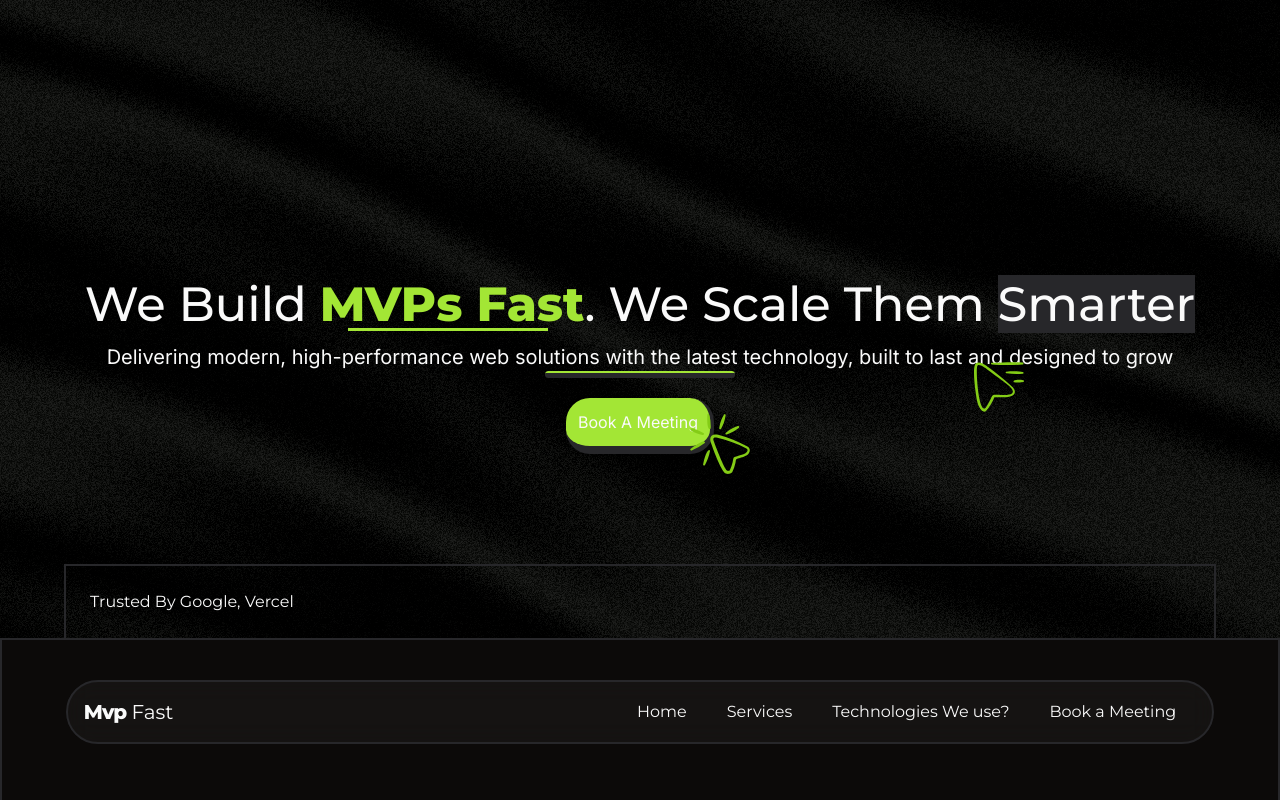
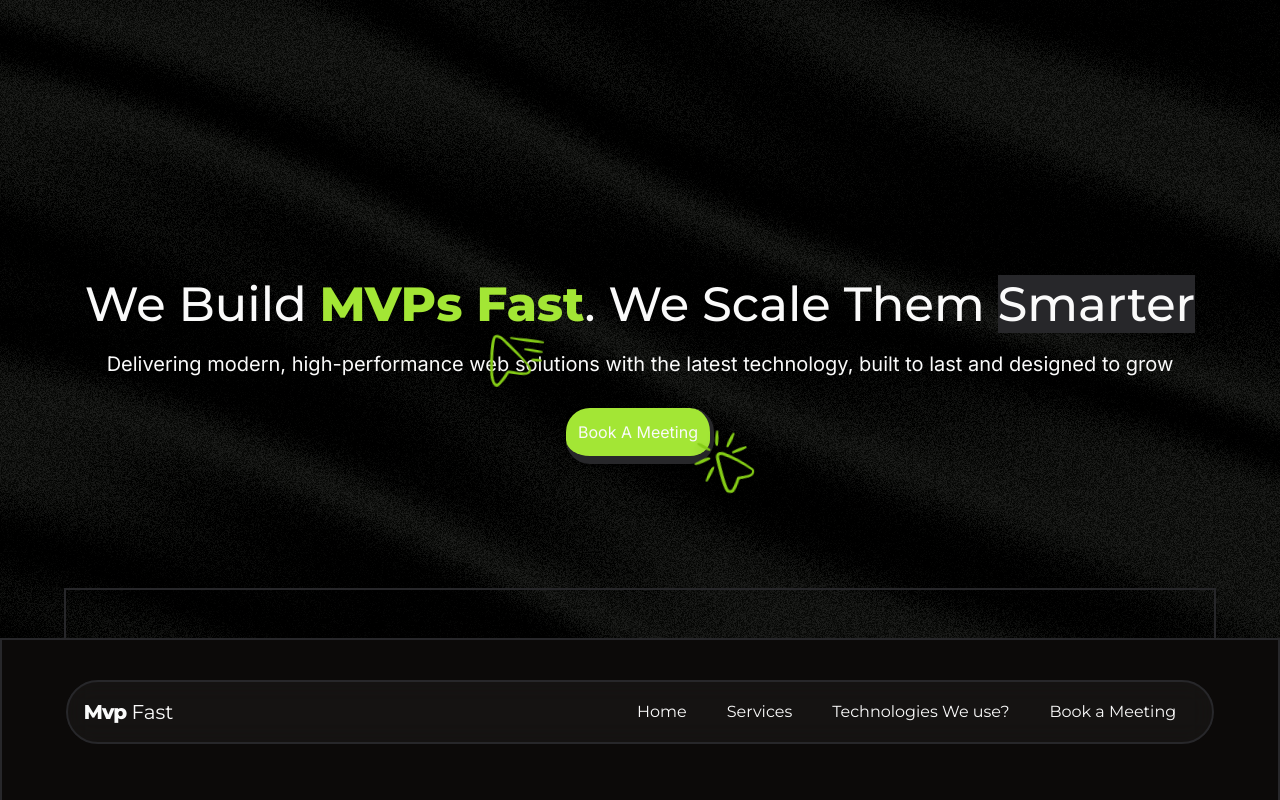
Before and after one commit to AyanAhmadKhan01/freelancePage, a Next.js app: page / in a window 1280 px wide. Shown: the top 800 px of the page. Built offline with nearby package versions, Linux system fonts and the light colour scheme.

Commit message:
Completed

```diff
--- a/src/app/layout.tsx
+++ b/src/app/layout.tsx
@@ -1,4 +1,3 @@
-import type { Metadata } from "next";
 import { Montserrat, Inter} from "next/font/google"
 import "./globals.css";
 import { ThemeProvider } from "./themeProvider";
@@ -15,10 +14,29 @@ const inter = Inter({
 })
 
 
-export const metadata: Metadata = {
-  title: "MvpFast",
-  description: "Get Your MVP Built Fast and Scalable",
+export const metadata = {
+  title: "Mvp Fast | Best Web Development Agency in Bangalore",
+  description:
+    "Mvp Fast offers full-stack website development in Bangalore. Experts in React, Next.js, Node.js, Prisma, MongoDB, AWS, and more.",
+  keywords:
+    "Web Development Agency Bangalore, Full Stack Development Bangalore, Next.js Developers Bangalore, React Agency India, Startup Web Agency Bangalore",
+  openGraph: {
+    title: "Mvp Fast - Website Development Agency in Bangalore",
+    description:
+      "We build fast, scalable, modern websites using React, Next.js, Node.js, Prisma, MongoDB, PostgreSQL, AWS & more.",
+    url: "https://mvpfast.com/",
+    images: [
+      {
+        url: "https://res.cloudinary.com/dt5qoqw6u/image/upload/v1758294633/mkqetfpr21r7eovalpwx.png",
+        alt: "Mvp Fast Preview",
+      },
+    ],
+  },
+  alternates: {
+    canonical: "https://mvpfast.com/",
+  },
 };
+
 
 export default function RootLayout({
   children,
@@ -30,6 +48,7 @@ export default function RootLayout({
       <body
           className={`${montserrat.variable} ${inter.variable} antialiased`}
       >
+
 
         <ThemeProvider
         attribute={"class"}
--- a/src/components/Silk.tsx
+++ b/src/components/Silk.tsx
@@ -1,5 +1,5 @@
 import { Canvas, useFrame, useThree } from '@react-three/fiber';
-import { forwardRef, useRef, useMemo, useLayoutEffect, MutableRefObject } from 'react';
+import { forwardRef, useRef, useMemo, useLayoutEffect} from 'react';
 import { Color, Mesh } from 'three';
 import Hero from './ui/hero';
 
@@ -70,7 +70,14 @@ void main() {
 `;
 
 interface SilkPlaneProps {
-  uniforms: any;
+  uniforms: {
+    uSpeed: { value: number };
+    uScale: { value: number };
+    uNoiseIntensity: { value: number };
+    uColor: { value: Color };
+    uRotation: { value: number };
+    uTime: { value: number };
+  };
 }
 
 const SilkPlane = forwardRef<Mesh, SilkPlaneProps>(function SilkPlane({ uniforms }, ref) {
@@ -84,7 +91,7 @@ const SilkPlane = forwardRef<Mesh, SilkPlaneProps>(function SilkPlane({ uniforms
 
   useFrame((_, delta) => {
     if (ref && 'current' in ref && ref.current) {
-      // @ts-ignore
+      // @ts-expect-error - Three.js material uniforms access
       ref.current.material.uniforms.uTime.value += 0.1 * delta;
     }
   });
--- a/src/components/ui/cardsDesign/moreSales.tsx
+++ b/src/components/ui/cardsDesign/moreSales.tsx
@@ -13,6 +13,7 @@ export default function MoreSales() {
           lineHeight: 'clamp(0.8rem, 0.6rem + 0.4vw, 1rem)'
         }}>Last 7 Days</h2>
       </div>
+
 
       <div className="space-y-1.5 sm:space-y-2 px-1 sm:px-2 lg:px-0 flex-1">
         <div className="flex items-center bg-[rgba(255,255,255,.05)] rounded-lg lg:rounded-xl p-2 sm:p-3 lg:p-4 shadow-sm hover:shadow-md transition-all duration-300 ease-in-out min-h-[2.5rem] sm:min-h-[3rem]">
--- a/src/components/ui/cardsDesign/seo.tsx
+++ b/src/components/ui/cardsDesign/seo.tsx
@@ -39,7 +39,7 @@ export default function Design() {
                className="ml-auto flex-shrink-0"
                width={30}
                height={30}
-               alt="gg"
+               alt="Cursor"
                style={{
                  width: 'clamp(24px, 3vw + 18px, 32px)',
                  height: 'clamp(24px, 3vw + 18px, 32px)'
--- a/src/components/ui/hero.tsx
+++ b/src/components/ui/hero.tsx
@@ -11,26 +11,123 @@ export default function Hero() {
 
 
         <div id="home" className="flex flex-col justify-center items-center h-[80vh] pt-70 border-b-2 px-4 xl:px-0">
-            <h1 className="text-2xl sm:text-3xl md:text-4xl xl:text-5xl font-medium text-center xl:text-left">We Build <span className="text-primary font-extrabold">MVPs Fast</span>. We Scale Them <span className="bg-accent">Smarter</span></h1>
-            <div className="w-[120px] sm:w-[160px] lg:w-[180px] xl:w-[200px] h-[8px] xl:h-[10px] bg-primary xl:mr-96"></div>
-            <p className="mt-3 text-base sm:text-lg xl:text-xl text-center xl:text-left max-w-2xl xl:max-w-none">Delivering modern, high-performance web solutions with the latest technology, built to last and designed to grow</p>
-            <div className="w-[110px] sm:w-[150px] lg:w-[170px] xl:w-[190px] h-[8px] xl:h-[10px] border-b-5 bg-primary rounded-4xl"></div>
+            <motion.h1
+                initial={{ opacity: 0, y: 30 }}
+                animate={{ opacity: 1, y: 0 }}
+                transition={{ duration: 0.8, ease: "easeOut" }}
+                className="text-2xl sm:text-3xl md:text-4xl xl:text-5xl font-medium text-center xl:text-left"
+            >
+                We Build <span className="text-primary font-extrabold">MVPs Fast</span>. We Scale Them <span className="bg-accent">Smarter</span>
+            </motion.h1>
+
+            <motion.div
+                initial={{ width: 0 }}
+                animate={{ width: "auto" }}
+                transition={{ duration: 0.8, delay: 0.3, ease: "easeOut" }}
+                className="w-[120px] sm:w-[160px] lg:w-[180px] xl:w-[200px] h-[8px] xl:h-[10px] bg-primary xl:mr-96"
+            />
+
+            <motion.p
+                initial={{ opacity: 0, y: 20 }}
+                animate={{ opacity: 1, y: 0 }}
+                transition={{ duration: 0.7, delay: 0.6, ease: "easeOut" }}
+                className="mt-3 text-base sm:text-lg xl:text-xl text-center xl:text-left max-w-2xl xl:max-w-none"
+            >
+                Delivering modern, high-performance web solutions with the latest technology, built to last and designed to grow
+            </motion.p>
+
+            <motion.div
+                initial={{ width: 0 }}
+                animate={{ width: "auto" }}
+                transition={{ duration: 0.6, delay: 0.9, ease: "easeOut" }}
+                className="w-[110px] sm:w-[150px] lg:w-[170px] xl:w-[190px] h-[8px] xl:h-[10px] border-b-5 bg-primary rounded-4xl"
+            />
+
             <Link href={'https://calendly.com/ayanahmadkhan042/30min'}>
+                <motion.div
+                    initial={{ opacity: 0, scale: 0.9, y: 20 }}
+                    animate={{ opacity: 1, scale: 1, y: 0 }}
+                    transition={{ duration: 0.7, delay: 1.5, ease: "easeOut" }}
+                    whileHover={{ scale: 1.1 }}
+                    whileTap={{ scale: 0.8 }}
+                    className="bg-primary p-2 sm:p-3 rounded-2xl xl:rounded-3xl mt-5 border-b-6 xl:border-b-8 border-r-3 xl:border-r-4 shadow-2xl cursor-pointer text-sm xl:text-base"
+                >
+                    Book A Meeting
+                </motion.div>
+            </Link>
+
             <motion.div
-                whileHover={{ scale: 1.1 }}
-                whileTap={{ scale: 0.8 }}
-                className="bg-primary p-2 sm:p-3 rounded-2xl xl:rounded-3xl mt-5 border-b-6 xl:border-b-8 border-r-3 xl:border-r-4 shadow-2xl cursor-pointer text-sm xl:text-base"
+                initial={{ opacity: 0, scale: 0 }}
+                animate={{ opacity: 1, scale: 1 }}
+                transition={{ duration: 1, delay: 1.8, ease: "backOut" }}
+            >
+                <motion.div
+                    animate={{
+                        y: [0, -8, 3, -5, 0],
+                        x: [0, 5, -3, 2, 0],
+                        rotate: [0, 10, -5, 8, -3, 0],
+                        scale: [1, 1.1, 0.95, 1.05, 1]
+                    }}
+                    transition={{
+                        duration: 4,
+                        repeat: Infinity,
+                        ease: "easeInOut"
+                    }}
+                >
+                    <Image
+                        src={'/Cursor-Highlight-Click-1--Streamline-Freehand.svg'}
+                        width={60}
+                        height={65}
+                        className="hidden xl:block text-amber-800 translate-x-20 -translate-y-10 drop-shadow-lg"
+                        alt="cursor pointing to button"
+                    />
+                </motion.div>
+            </motion.div>
 
+            <motion.div
+                initial={{ opacity: 0, scale: 0 }}
+                animate={{ opacity: 1, scale: 1 }}
+                transition={{ duration: 0.8, delay: 1.2, ease: "backOut" }}
             >
-                Book A Meeting
+                <motion.div
+                    animate={{
+                        x: [0, 40, 80, 120, 60, -10, 20, 100, 0],
+                        y: [5, 8, 4, 9, 15, 20, 12, 7, 5],
+                        rotate: [0, 5, -3, 8, -5, 10, -2, 4, 0],
+                        scale: [1, 1.03, 0.98, 1.05, 0.97, 1.02, 1.04, 0.99, 1]
+                    }}
+                    transition={{
+                        duration: 15,
+                        repeat: Infinity,
+                        ease: "easeInOut",
+                        times: [0, 0.15, 0.3, 0.45, 0.6, 0.75, 0.85, 0.95, 1]
+                    }}
+                >
+                    <Image
+                        src={'/Cursor-Speed-1--Streamline-Freehand.svg'}
+                        width={50}
+                        height={50}
+                        className="hidden xl:block text-amber-800 ml-auto -translate-x-64 -translate-y-38 drop-shadow-lg"
+                        alt="cursor reading content"
+                    />
+                </motion.div>
             </motion.div>
-            </Link>
-            <Image src={'/Cursor-Highlight-Click-1--Streamline-Freehand.svg'} width={60}  height={65} className="hidden xl:block text-amber-800 translate-x-20 -translate-y-10" alt="gg"/>
-            <Image src={'/Cursor-Speed-1--Streamline-Freehand.svg'} width={50}  height={50} className="hidden xl:block text-amber-800 ml-auto -translate-x-64 -translate-y-38" alt="gg"/>
 
-            <div className="mt-auto border-t-2 border-l-2 border-r-2 w-[90%] p-4 xl:p-6">
-                <h1 className="text-sm xl:text-base">Trusted By Google, Vercel</h1>
-            </div>
+            <motion.div
+                initial={{ opacity: 0, y: 20 }}
+                animate={{ opacity: 1, y: 0 }}
+                transition={{ duration: 0.7, delay: 2.1, ease: "easeOut" }}
+                className="mt-auto border-t-2 border-l-2 border-r-2 w-[90%] p-4 xl:p-6"
+            >
+                <motion.h1
+                    className="text-sm xl:text-base"
+                    initial={{ opacity: 0 }}
+                    animate={{ opacity: 1 }}
+                    transition={{ delay: 2.3, duration: 0.5 }}
+                >
+
+                </motion.h1>
+            </motion.div>
         </div>
 
         </>
--- a/src/components/ui/stack.tsx
+++ b/src/components/ui/stack.tsx
@@ -1,3 +1,4 @@
+import Image from "next/image"
 
 type Skill = {
   name: string
@@ -46,7 +47,7 @@ function SkillSection({ title, skills }: StackSectionProps) {
         <div className="flex flex-wrap justify-between mx-2 gap-8">
           {skills.map((skill, index)  => (
             <div key={index} className="flex flex-col justify-between items-center my-5 transition-all hover:saturate-200">
-              <img className="h-20" src={skill.icon} />
+              <Image width={80} height={80} src={skill.icon} alt="stackicon"/>
               <p className="text-sm mt-2">{skill.name}</p>
             </div>
           ))}
```
Also changed, not shown: src/components/ui/cardsDesign/security.tsx (+65 -19 lines), src/components/ui/whychooseus.tsx (+21 -6 lines).
